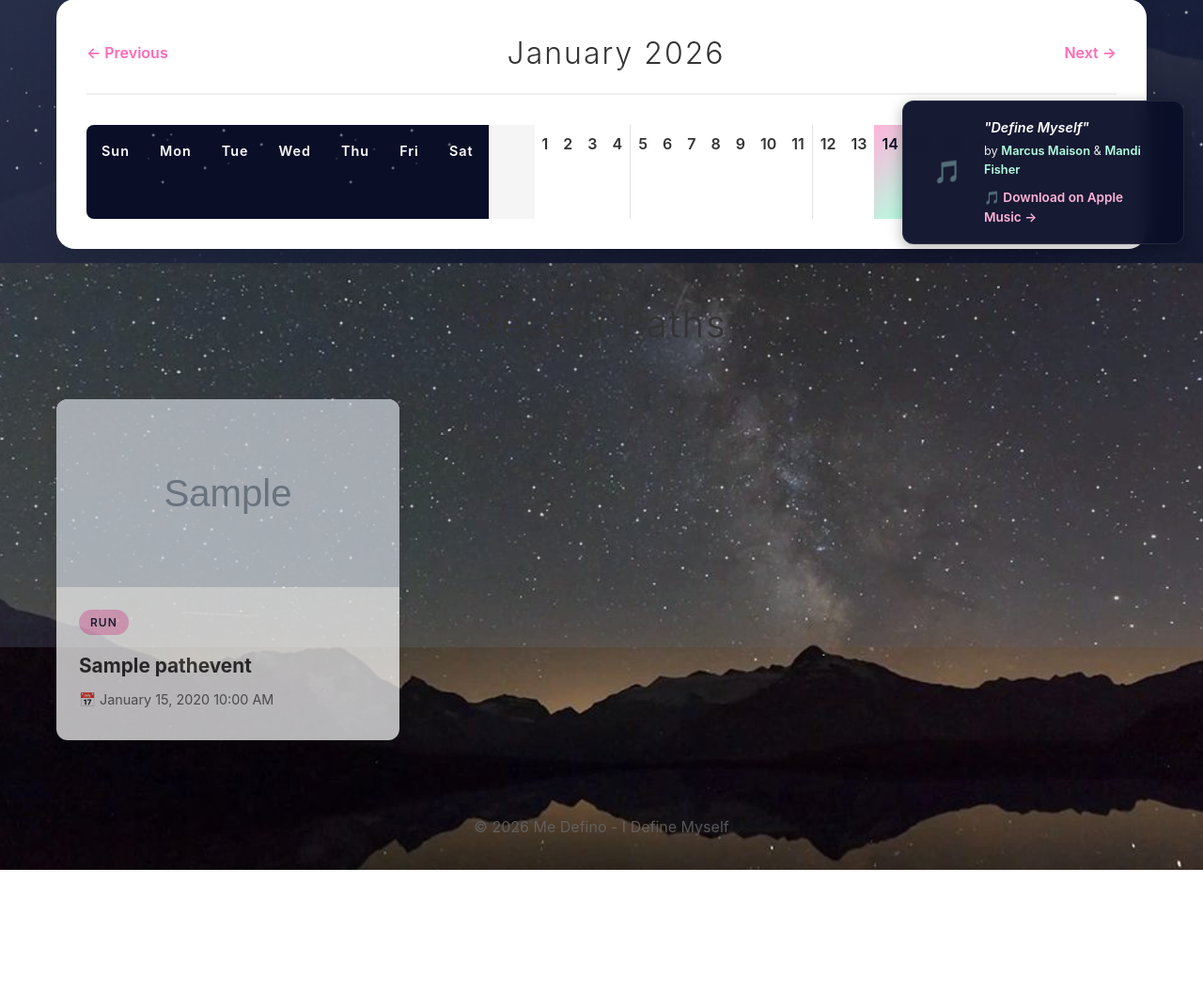
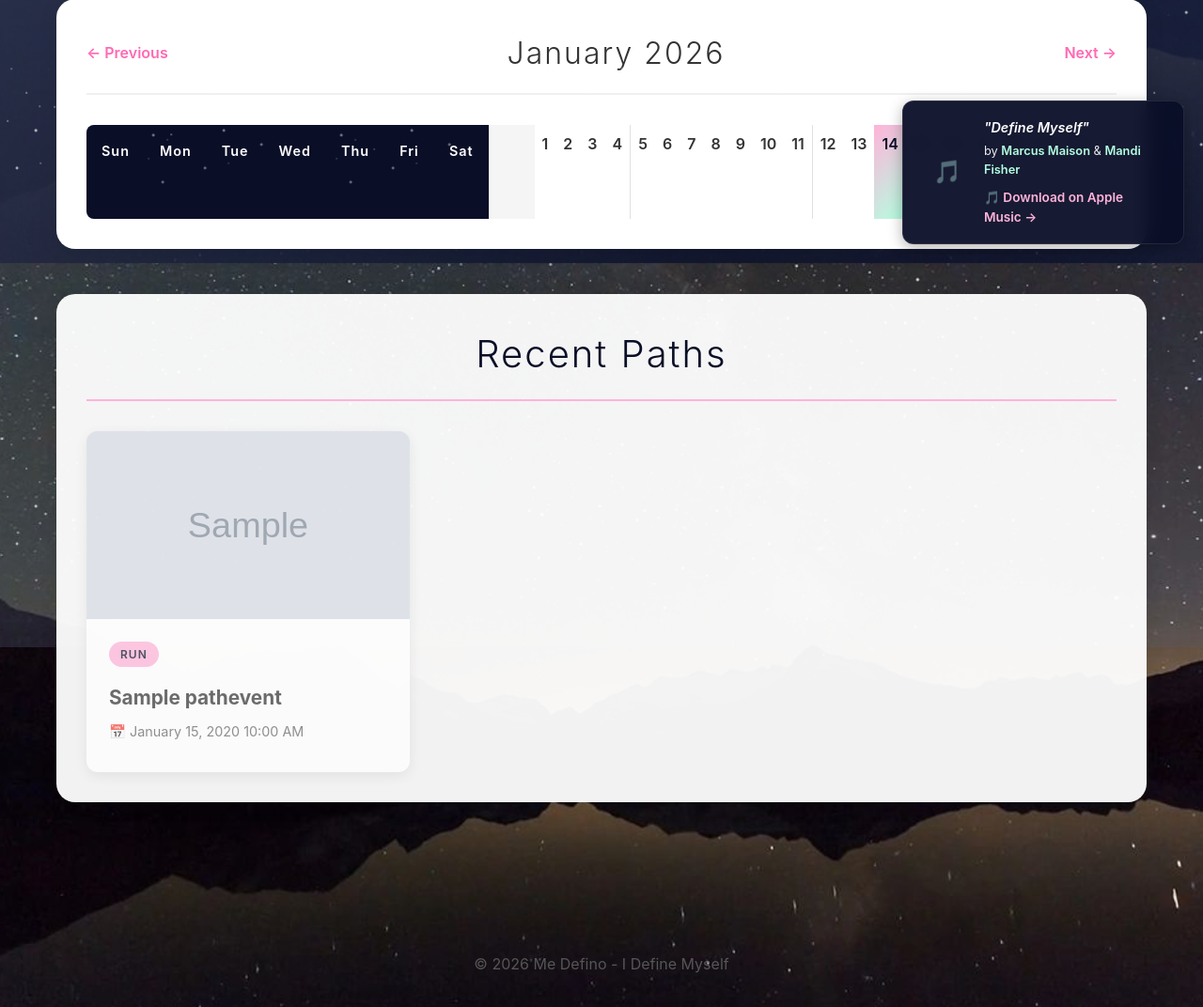
Before and after one commit to deannariddlespur/sisepuede-journal, a Django app: page /define-your-path/ in a window 1280 px wide. Shown: the part 520-1592 px from the top of the page at 94% size. Before the commit the page ends 1446 px from the top, so only its background shows below. Run offline with Django 5.2, Linux system fonts and the light colour scheme; tables that the repository leaves empty hold one stand-in row (values such as "Sample post"); grey boxes marked "Sample" are stand-in pictures.

Commit message:
Fix visibility of Upcoming Paths section
- Added white background and padding to upcoming/past events sections
- Added proper styling for section titles with visible colors
- Fixed z-index to ensure sections appear above background
- Added border and spacing for better visibility

```diff
--- a/entries/static/entries/css/path_calendar.css
+++ b/entries/static/entries/css/path_calendar.css
@@ -2,6 +2,9 @@
 
 .path-calendar-page {
     min-height: 100vh;
+    position: relative;
+    z-index: 1;
+    padding-bottom: 3rem;
 }
 
 .path-hero {
@@ -165,6 +168,27 @@
 .upcoming-events-section,
 .past-events-section {
     margin-bottom: 3rem;
+    padding: 2rem;
+    background: rgba(255, 255, 255, 0.95);
+    border-radius: 20px;
+    box-shadow: 0 4px 20px rgba(0, 0, 0, 0.1);
+    margin-top: 2rem;
+    position: relative;
+    z-index: 2;
+}
+
+.upcoming-events-section .section-title,
+.past-events-section .section-title {
+    color: #0a0e27;
+    font-size: 2.5rem;
+    font-weight: 300;
+    letter-spacing: 2px;
+    margin-bottom: 2rem;
+    text-align: center;
+    padding-bottom: 1rem;
+    border-bottom: 2px solid #ffb3d9;
+    position: relative;
+    z-index: 2;
 }
 
 .events-grid {
```
